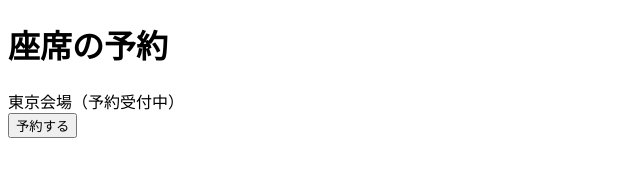
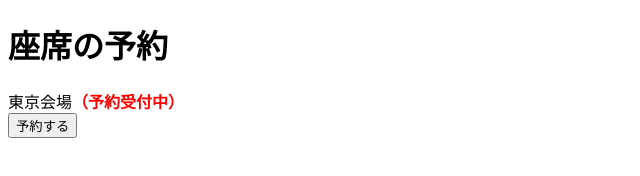
Before and after one commit to Smearble/www, a plain HTML site: page training_js05/reservation.html in a window 1280 px wide. Shown: the whole page, without its empty margins (0-640 px from the left). Drawn offline with Linux system fonts and the light colour scheme.

Commit message:
fix class name

```diff
--- a/training_js05/reservation.html
+++ b/training_js05/reservation.html
@@ -5,7 +5,7 @@
     <meta name="viewport" content="width=device-width, initial-scale=1.0">
     <title>要素の取得と内容の変更</title>
     <style>
-        .res_st{
+        .caution{
             color:red;
             font-weight:bold;
         }
```
